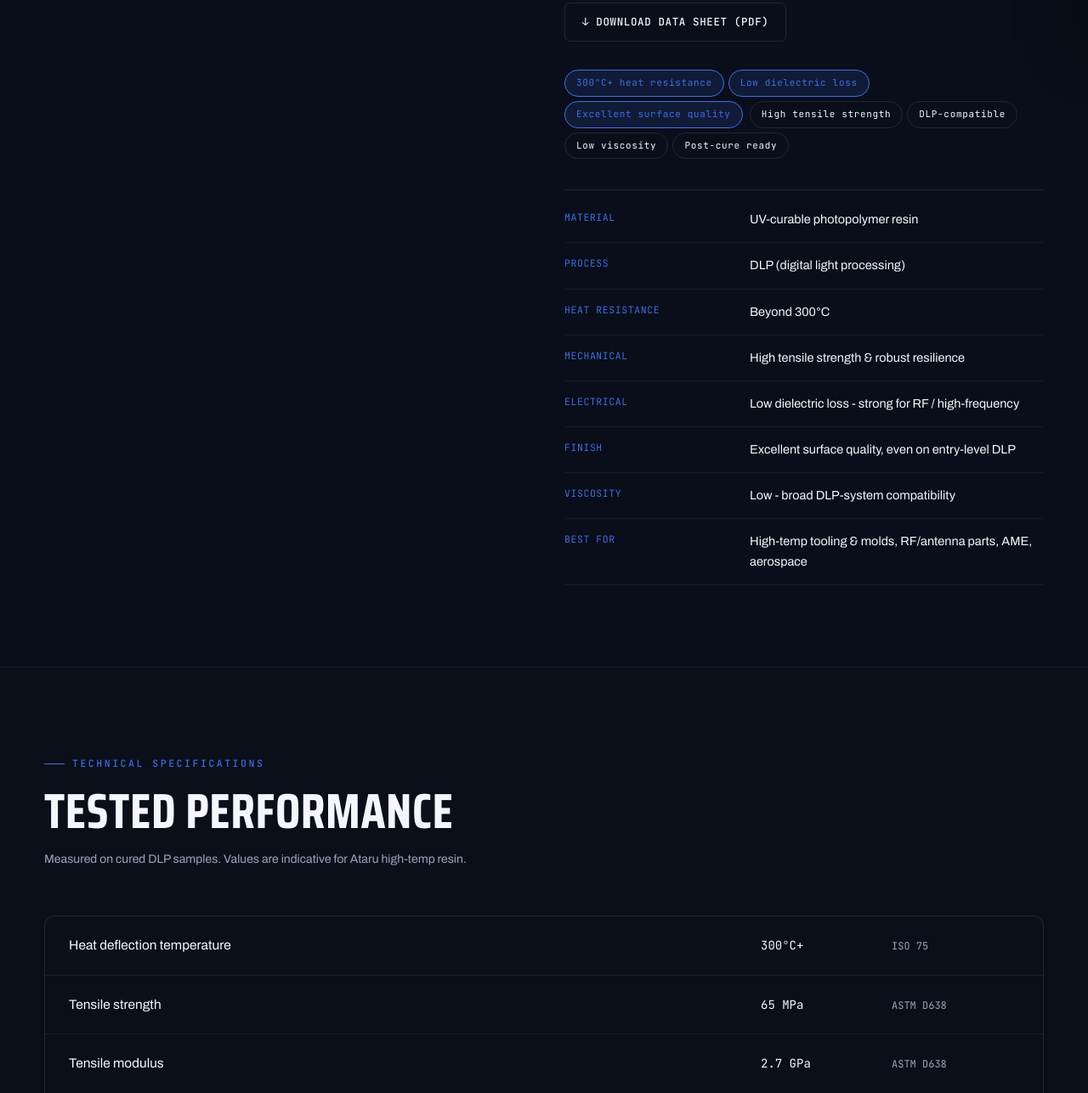
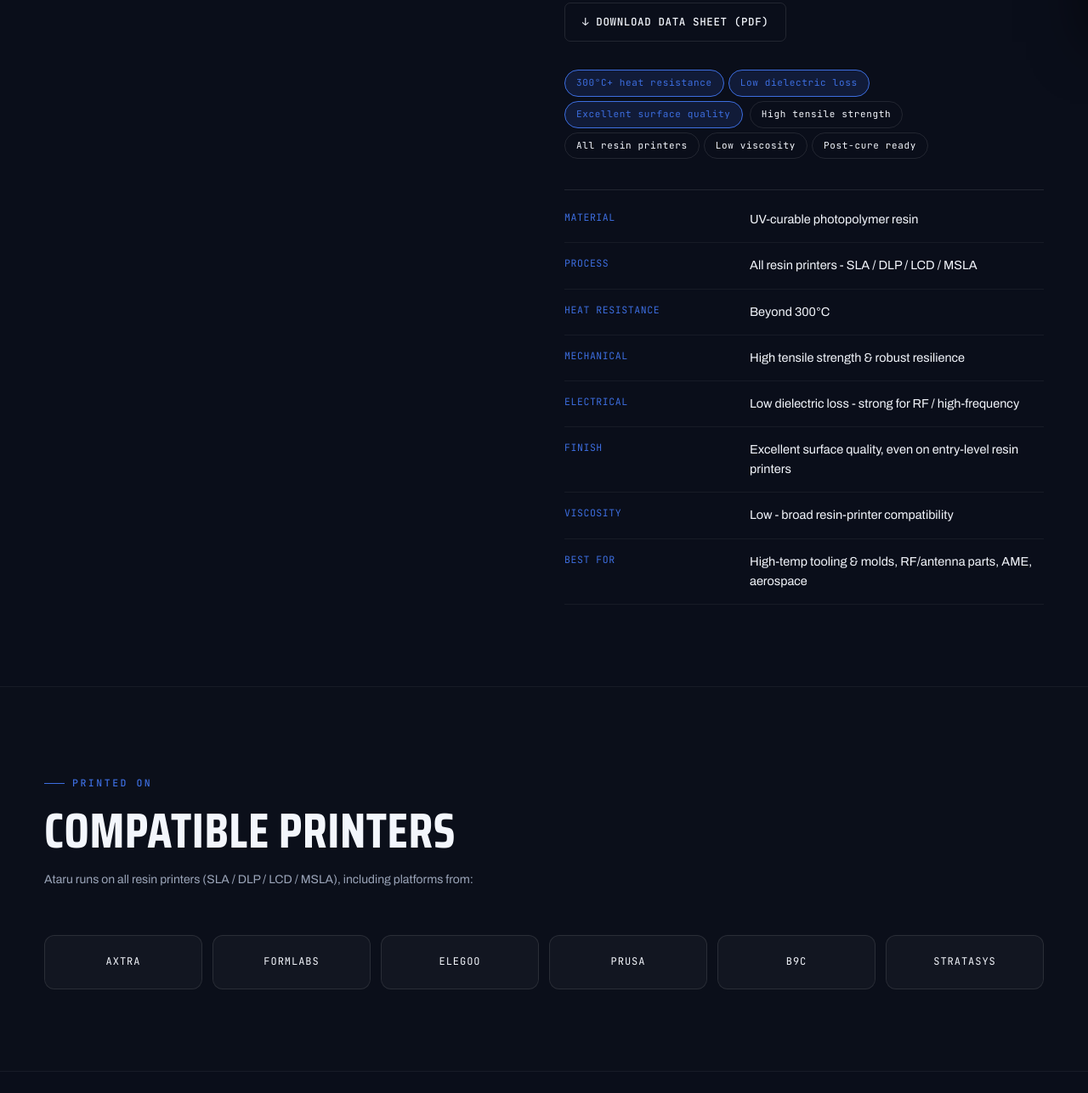
Before and after one commit to shrayberdavid-sketch/Additive-Edge, a plain HTML site: page product-ataru.html in a window 1280 px wide. Shown: the part 730-2017 px from the top of the page at 85% size. Drawn offline with Linux system fonts and the light colour scheme.

Commit message:
Generalize Ataru to all resin printers; add Printed on; tweak home copy
- Ataru page: describe as compatible with all resin printers (not DLP-only)
- Add "Printed on" section listing compatible printer platforms
- Home: reword Material breadth line

Co-Authored-By: Claude Opus 4.8 (1M context) <noreply@anthropic.com>

```diff
--- a/product-ataru.html
+++ b/product-ataru.html
@@ -3,7 +3,7 @@
 <head>
 <meta charset="UTF-8">
 <meta name="viewport" content="width=device-width, initial-scale=1.0">
-<title>Ataru DLP Resin - Additive Edge</title>
+<title>Ataru High-Temp Resin - Additive Edge</title>
 <link rel="preconnect" href="https://fonts.googleapis.com">
 <link rel="preconnect" href="https://fonts.gstatic.com" crossorigin>
 <link href="https://fonts.googleapis.com/css2?family=Saira+Condensed:wght@500;600;700;800&family=Archivo:wght@400;500;600;700&family=JetBrains+Mono:wght@400;500;700&display=swap" rel="stylesheet">
@@ -20,12 +20,12 @@
       </div>
       <div class="pd-grid">
         <div class="pd-vis">
-          <div class="prod-thumb photo" style="position:absolute;inset:0;border:none;border-radius:16px"><img src="images/ataru.jpg" alt="Ataru DLP resin bottles with printed parts"></div>
+          <div class="prod-thumb photo" style="position:absolute;inset:0;border:none;border-radius:16px"><img src="images/ataru.jpg" alt="Ataru resin bottles with printed parts"></div>
         </div>
         <div>
           <span class="label pd-eyebrow">High-Performance Resin</span>
           <h1 class="pd-title">Ataru</h1>
-          <p class="pd-lede">A UV-curable DLP resin engineered for the hard cases - heat resistance beyond 300°C, high tensile strength, and low dielectric loss. Ideal for high-temperature tooling, molds, RF components and additively manufactured electronics.</p>
+          <p class="pd-lede">A UV-curable resin engineered for the hard cases - heat resistance beyond 300°C, high tensile strength, and low dielectric loss. Compatible with all resin printers (SLA / DLP / LCD / MSLA). Ideal for high-temperature tooling, molds, RF components and additively manufactured electronics.</p>
 
           <div class="pd-price" id="pdPrice">$693.00</div>
           <div class="pd-price-note" id="pdNote">1 L and 5 L volume pricing. 5 L ships in one container.</div>
@@ -49,17 +49,17 @@
 
           <div style="margin-top:28px">
             <span class="pill on">300°C+ heat resistance</span><span class="pill on">Low dielectric loss</span><span class="pill on">Excellent surface quality</span>
-            <span class="pill">High tensile strength</span><span class="pill">DLP-compatible</span><span class="pill">Low viscosity</span><span class="pill">Post-cure ready</span>
+            <span class="pill">High tensile strength</span><span class="pill">All resin printers</span><span class="pill">Low viscosity</span><span class="pill">Post-cure ready</span>
           </div>
 
           <div class="pd-props">
             <div class="pd-prop"><div class="pk">Material</div><div class="pv">UV-curable photopolymer resin</div></div>
-            <div class="pd-prop"><div class="pk">Process</div><div class="pv">DLP (digital light processing)</div></div>
+            <div class="pd-prop"><div class="pk">Process</div><div class="pv">All resin printers - SLA / DLP / LCD / MSLA</div></div>
             <div class="pd-prop"><div class="pk">Heat resistance</div><div class="pv">Beyond 300°C</div></div>
             <div class="pd-prop"><div class="pk">Mechanical</div><div class="pv">High tensile strength & robust resilience</div></div>
             <div class="pd-prop"><div class="pk">Electrical</div><div class="pv">Low dielectric loss - strong for RF / high-frequency</div></div>
-            <div class="pd-prop"><div class="pk">Finish</div><div class="pv">Excellent surface quality, even on entry-level DLP</div></div>
-            <div class="pd-prop"><div class="pk">Viscosity</div><div class="pv">Low - broad DLP-system compatibility</div></div>
+            <div class="pd-prop"><div class="pk">Finish</div><div class="pv">Excellent surface quality, even on entry-level resin printers</div></div>
+            <div class="pd-prop"><div class="pk">Viscosity</div><div class="pv">Low - broad resin-printer compatibility</div></div>
             <div class="pd-prop"><div class="pk">Best for</div><div class="pv">High-temp tooling & molds, RF/antenna parts, AME, aerospace</div></div>
           </div>
         </div>
@@ -69,8 +69,23 @@
 
   <section style="background:var(--panel)">
     <div class="wrap">
+      <div class="sec-head reveal"><span class="label">Printed on</span><h2>Compatible printers</h2>
+        <p style="font-size:14px">Ataru runs on all resin printers (SLA / DLP / LCD / MSLA), including platforms from:</p></div>
+      <div class="material-list reveal" style="margin-top:24px">
+        <div class="material-item">Axtra</div>
+        <div class="material-item">Formlabs</div>
+        <div class="material-item">Elegoo</div>
+        <div class="material-item">Prusa</div>
+        <div class="material-item">B9C</div>
+        <div class="material-item">Stratasys</div>
+      </div>
+    </div>
+  </section>
+
+  <section>
+    <div class="wrap">
       <div class="sec-head reveal"><span class="label">Technical Specifications</span><h2>Tested performance</h2>
-        <p style="font-size:14px">Measured on cured DLP samples. Values are indicative for Ataru high-temp resin.</p></div>
+        <p style="font-size:14px">Measured on cured resin samples. Values are indicative for Ataru high-temp resin.</p></div>
       <div class="specs mech-table reveal">
         <div class="spec-row"><div class="sv">Heat deflection temperature</div><div class="mv">300°C+</div><div class="mn">ISO 75</div></div>
         <div class="spec-row"><div class="sv">Tensile strength</div><div class="mv">65 MPa</div><div class="mn">ASTM D638</div></div>
```
Also changed, not shown: index.html (+1 -1 lines).
